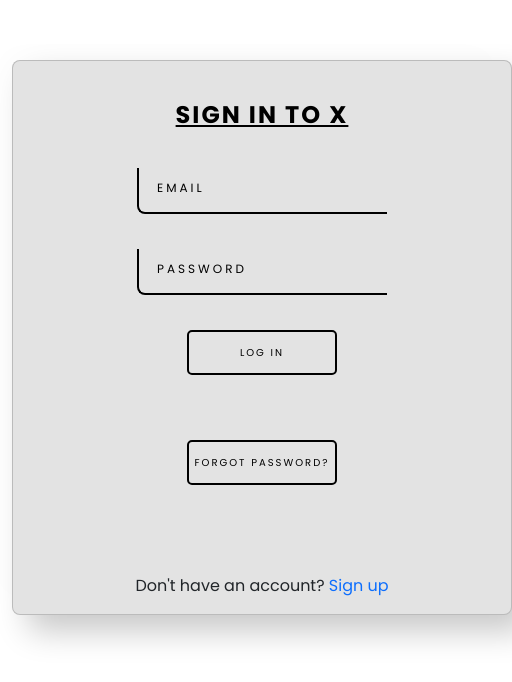
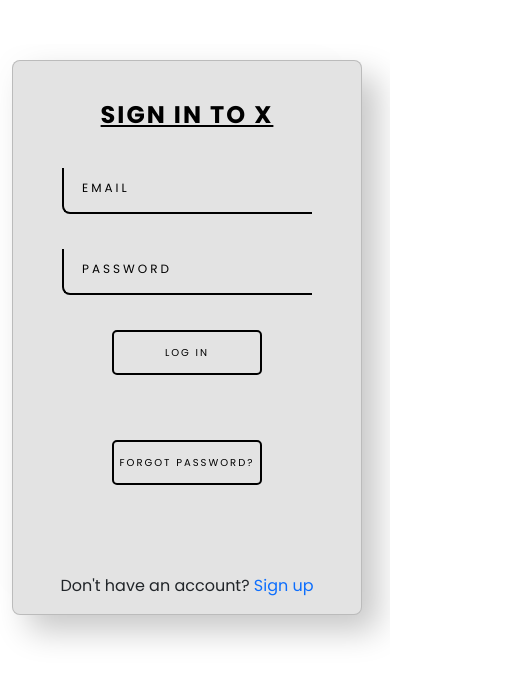
Before and after one commit to Ifzy99/XCloneApp, a Vue app: page /login in a window 390 px wide. Shown: the top 682 px of the page, 512 px wide, since content can reach past the window. Built offline with nearby package versions, Linux system fonts and the light colour scheme.

Commit message:
edited login page

```diff
--- a/src/components/LogIn.vue
+++ b/src/components/LogIn.vue
@@ -2,7 +2,7 @@
   <form @submit.prevent="logger">
    <div class="container">
         <div class="card">
-            <a class="singup">Sign in to X</a>
+            <a class="signin">Sign in to X</a>
             <div class="inputBox1">
                 <input type="text" required="required" name="email"   v-model="v$.login.email.$model"/>
                 <span class="user">Email</span>
@@ -101,7 +101,7 @@
 </script>
 
 <style>
-.singup {
+.signin {
   color: #000;
   text-transform: uppercase;
   letter-spacing: 2px;
@@ -212,4 +212,12 @@
   background-color: rgb(0, 0, 0);
   color: white;
 }
+
+@media (max-width:768px){
+  .card {
+  min-height: 550px;
+  width: 350px;
+}
+
+}
 </style>
--- a/src/components/XHome.vue
+++ b/src/components/XHome.vue
@@ -56,7 +56,6 @@
     userLogin(){
         this.$router.push('/login')
     },
-
 }
 
 }
@@ -133,11 +132,11 @@
       padding-left: 2rem;
    }
    .xlogo{
-    margin: -7rem 0 0 1.3rem;
+    margin: -7rem 0 0 0.7rem;
     text-align: start;
    }
    .xl{
-    width: 15%;
+    width: 18%;
    }
    .bldTxt{
     margin:4rem 0 ;
```
